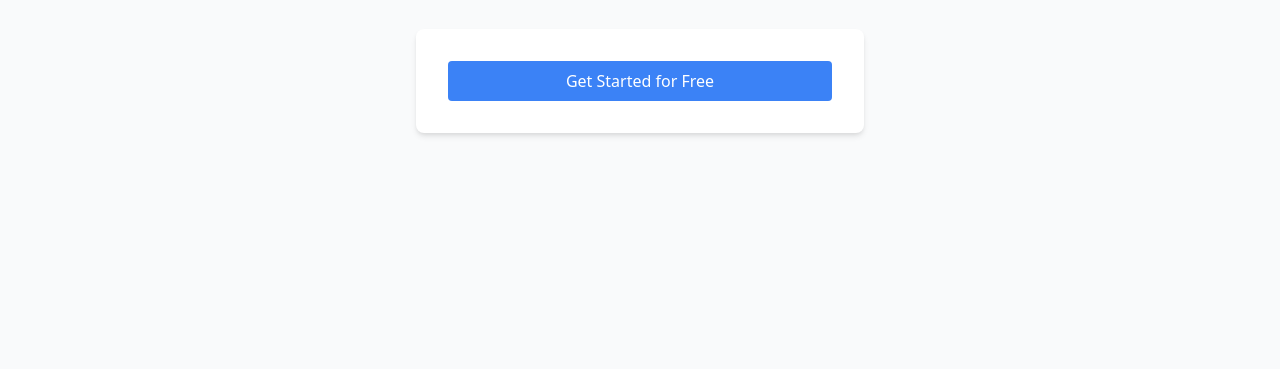
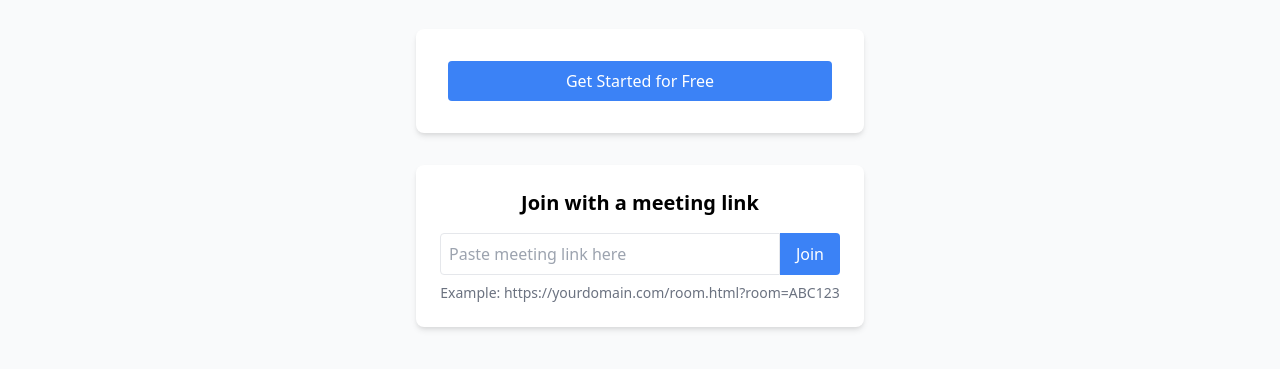
Before and after one commit to UnitaryIron/Calloma-frontend, a plain HTML site: page index.html in a window 1280 px wide. Shown: the part 251-620 px from the top of the page. Drawn offline with nearby package versions, Linux system fonts and the light colour scheme.

Commit message:
Update index.html

```diff
--- a/index.html
+++ b/index.html
@@ -44,8 +44,30 @@
         Get Started for Free
       </button>
     </div>
+    <!-- Add this section below your hero section -->
+<div class="container mx-auto px-4 py-8">
+  <div class="max-w-md mx-auto bg-white p-6 rounded-lg shadow-md">
+    <h3 class="text-xl font-semibold mb-4">Join with a meeting link</h3>
+    <div class="flex">
+      <input
+        type="text"
+        id="meeting-link"
+        placeholder="Paste meeting link here"
+        class="flex-grow p-2 border rounded-l focus:outline-none focus:ring-2 focus:ring-blue-500"
+      >
+      <button
+        id="join-link-btn"
+        class="bg-blue-500 text-white px-4 py-2 rounded-r hover:bg-blue-600"
+      >
+        Join
+      </button>
+    </div>
+    <p class="text-sm text-gray-500 mt-2">
+      Example: https://yourdomain.com/room.html?room=ABC123
+    </p>
+  </div>
+  </div>
   </main>
-
   <script src="landing.js"></script>
 </body>
 </html>
```
